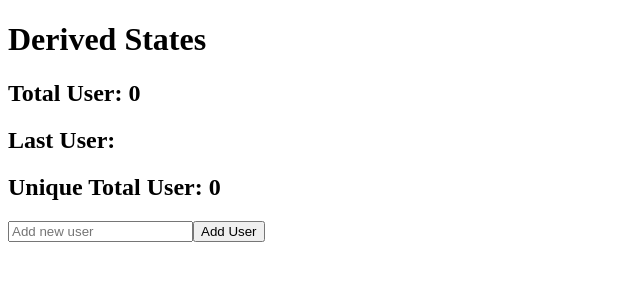
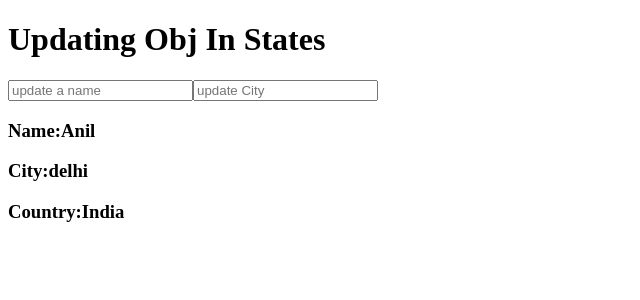
Before and after one commit to py-pankaj-ydv-7/Learning-React-js-step-by-step, a React (Vite) app in the folder react-blog/: page / in a window 1280 px wide. Shown: the top 300 px of the page, without its empty margins (0-640 px from the left). Built offline with nearby package versions, Linux system fonts and the light colour scheme.

Commit message:
lifting State, updateing object

```diff
--- a/react-blog/src/App.jsx
+++ b/react-blog/src/App.jsx
@@ -107,7 +107,9 @@
 // import ForwardRef from "./ForwardRef";
 // import UseFormStatusHook from "./UseFormStatusHook";
 // import UseTransitionHook from "./UseTransitionHook";
-import DerivedStates from "./DerivedStates";
+// import DerivedStates from "./DerivedStates";
+// import Lifting from "./Lifting";
+import UpdatingObjInState from "./UpdatingObjInState";
 
 // function App(){
 //   return(
@@ -189,7 +191,9 @@ function App(){
       {/* <ForwardRef/> */}
       {/* <UseFormStatusHook/> */}
       {/* <UseTransitionHook/> */}
-      <DerivedStates/>
+      {/* <DerivedStates/> */}
+      {/* <Lifting/> */}
+      <UpdatingObjInState/>
 
     </div>
   )
--- /dev/null
+++ b/react-blog/src/Lifting.jsx
@@ -0,0 +1,16 @@
+import AddUser from "./AddUser"
+import DisplayUser from "./DisplayUser"
+import { useState } from "react"
+
+function Lifting() {
+    const [user,setUser]=useState('')
+  return (
+    <div>
+        <AddUser setUser={setUser}/>
+        <DisplayUser user={user}/>
+    </div>
+
+  )
+}
+
+export default Lifting
--- /dev/null
+++ b/react-blog/src/UpdatingObjInState.jsx
@@ -0,0 +1,41 @@
+
+import { useState } from "react"
+function UpdatingObjInState() {
+    const [data,setData]=useState({
+        name:'Anil',
+        address:{
+            city:'delhi',
+            country:'India',
+        }
+    })
+
+    const handleName=(val)=>{
+        console.log(val);
+
+        data.name=val
+        setData({...data})
+    }
+
+    const handleCity=(city)=>{
+        data.address.city=city;
+        console.log(data);
+        setData({...data,address:{...data.address,city}})
+
+
+
+    }
+
+  return (
+    <div>
+        <h1>Updating Obj In States</h1>
+        <input type="text" placeholder="update a name " onChange={(event)=>handleName(event.target.value)} />
+        <input type="text" placeholder="update City " onChange={(event)=>handleCity(event.target.value)} />
+            <h3>Name:{data.name}</h3>
+        <h3>City:{data.address.city}</h3>
+        <h3>Country:{data.address.country}</h3>
+
+    </div>
+  )
+}
+
+export default UpdatingObjInState
```
Also changed, not shown: react-blog/src/AddUser.jsx (added, +14 -0 lines), react-blog/src/DisplayUser.jsx (added, +11 -0 lines).
